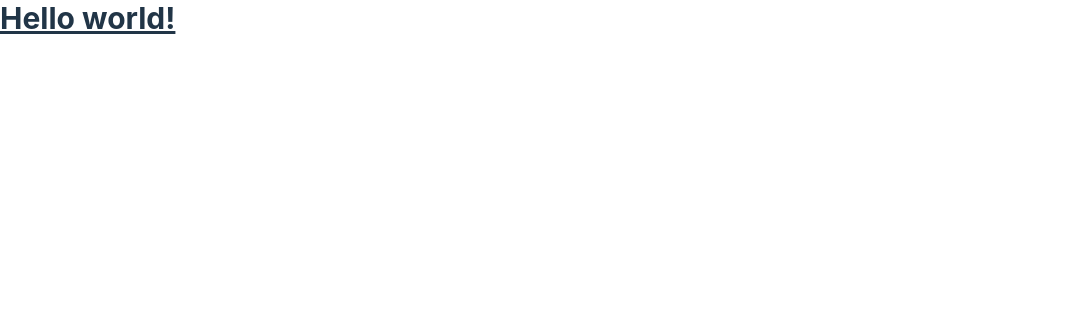
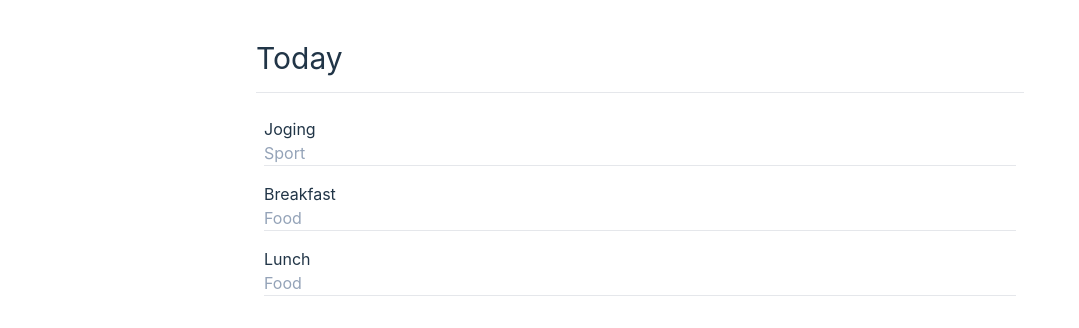
Before and after one commit to anandamarwan/v2.daily-activity, a React (Vite) app: page / in a window 1280 px wide. Shown: the top 328 px of the page, without its empty margins (0-1079 px from the left). Built offline with nearby package versions, Linux system fonts and the light colour scheme.

Commit message:
feat: add activity item

```diff
--- a/src/App.tsx
+++ b/src/App.tsx
@@ -1,3 +1,27 @@
-export function App() {
-  return <h1 className="text-3xl font-bold underline">Hello world!</h1>;
-}
+import { Activity, dataActivities } from "./data/activities";
+import { ActivityItem } from "./components/activity-item";
+
+const MainApp = () => {
+  return (
+    <div>
+      <main className="m-10 flex justify-center">
+        <div className="w-full max-w-3xl space-y-4">
+          <h1 className="text-3xl">Today</h1>
+          <hr />
+
+          <div>
+            <ul>
+              {dataActivities.map((activity) => (
+                <li key={activity.id}>
+                  <ActivityItem activity={activity} />
+                </li>
+              ))}
+            </ul>
+          </div>
+        </div>
+      </main>
+    </div>
+  );
+};
+
+export { MainApp };
--- /dev/null
+++ b/src/components/activity-item.tsx
@@ -0,0 +1,11 @@
+import { Activity } from "../data/activities";
+
+export function ActivityItem({ activity }: { activity: Activity }) {
+  return (
+    <div className="p-2">
+      <p>{activity.title}</p>
+      <p className="text-slate-400">{activity.category}</p>
+      <hr />
+    </div>
+  );
+}
--- a/src/data/activities.ts
+++ b/src/data/activities.ts
@@ -1 +1,23 @@
-const habit = [];
+export type Activity = {
+  id: number;
+  title: string;
+  category: string;
+};
+
+export const dataActivities: Activity[] = [
+  {
+    id: 1,
+    title: "Joging",
+    category: "Sport",
+  },
+  {
+    id: 2,
+    title: "Breakfast",
+    category: "Food",
+  },
+  {
+    id: 3,
+    title: "Lunch",
+    category: "Food",
+  },
+];
--- a/src/main.tsx
+++ b/src/main.tsx
@@ -1,10 +1,10 @@
 import React from "react";
 import ReactDOM from "react-dom/client";
-import { App } from "./app";
+import { MainApp } from "./app";
 import "./index.css";
 
 ReactDOM.createRoot(document.getElementById("root")!).render(
   <React.StrictMode>
-    <App />
+    <MainApp />
   </React.StrictMode>
 );
```
